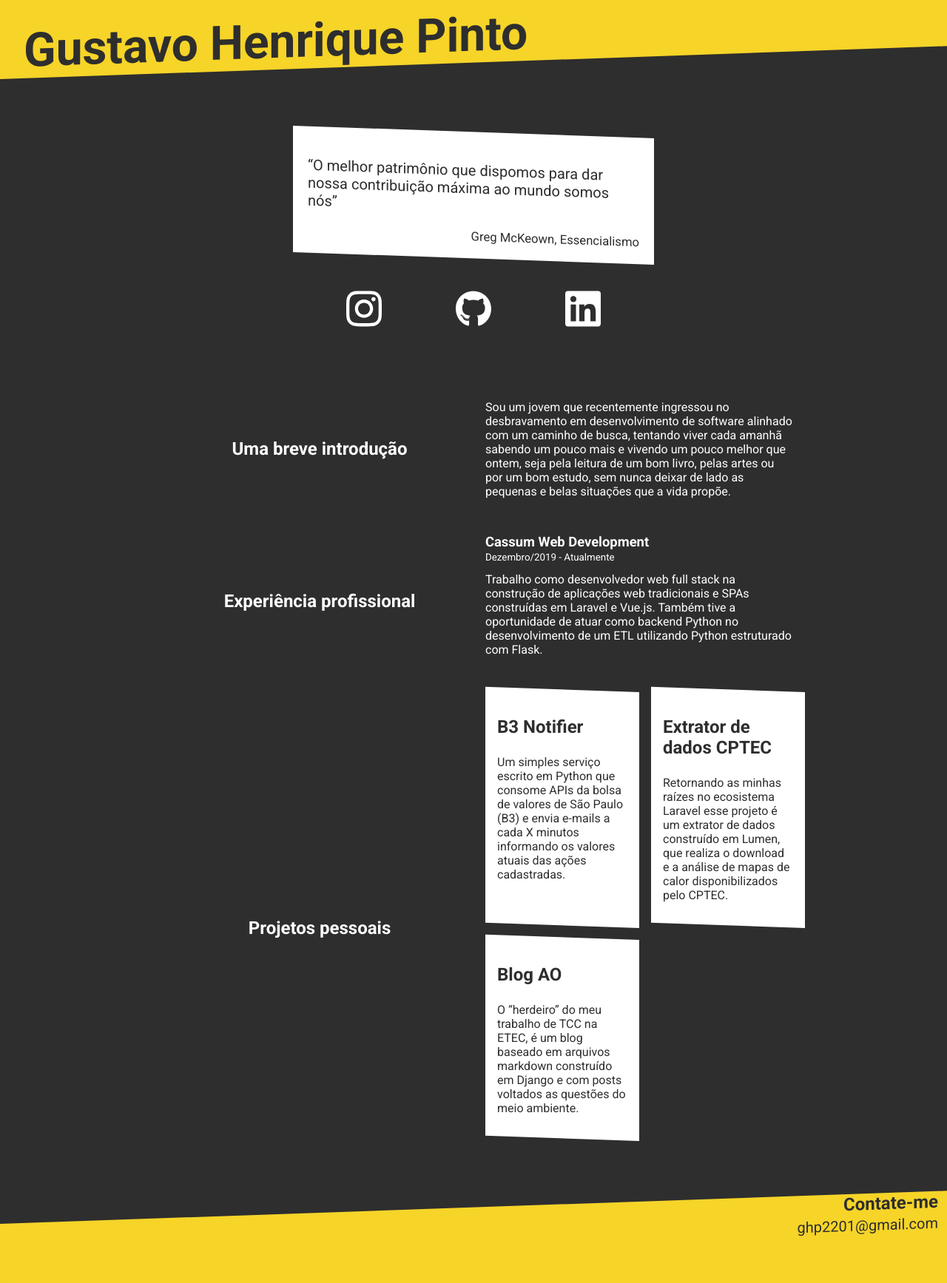
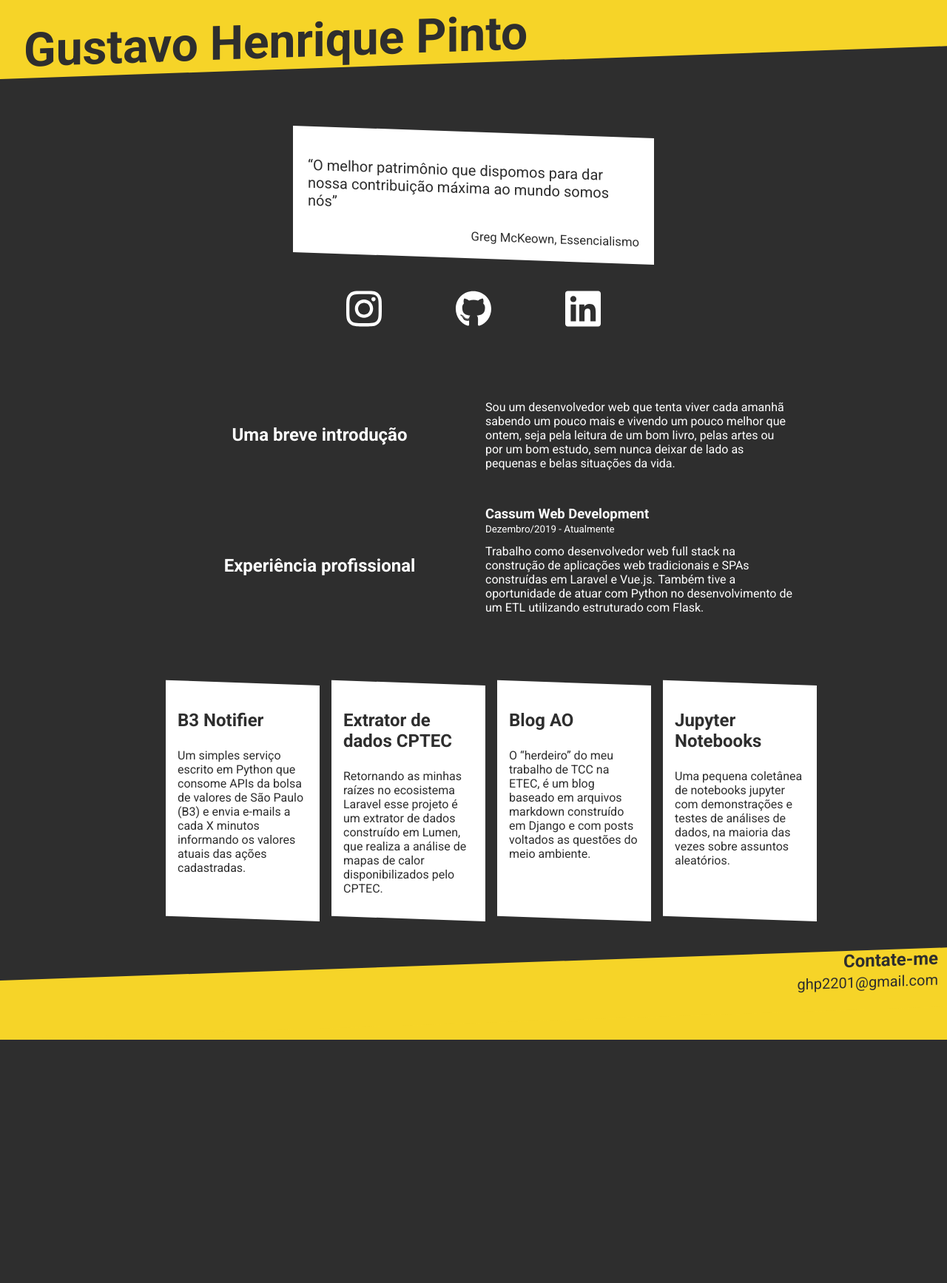
Before and after one commit to gustapinto/gustapinto.github.io, a Jekyll site: the page built from _pages/main.html, in a window 1280 px wide. Shown: the whole page at 74% size. Built offline with Jekyll 4.4.1, drawn with Linux system fonts in a browser that asks for light colours; after the commit the page ends 1406 px from its top, so only the background shows below that.

Commit message:
Improve desktop styling on main page

```diff
--- a/_pages/main.html
+++ b/_pages/main.html
@@ -34,7 +34,7 @@ permalink: /
       Uma breve introdução
     </h1>
     <p class="grid-item">
-      Sou um jovem que recentemente ingressou no desbravamento em desenvolvimento de software alinhado com um caminho de busca, tentando viver cada amanhã sabendo um pouco mais e vivendo um pouco melhor que ontem, seja pela leitura de um bom livro, pelas artes ou por um bom estudo, sem nunca deixar de lado as pequenas e belas situações que a vida propõe.
+      Sou um desenvolvedor web que tenta viver cada amanhã sabendo um pouco mais e vivendo um pouco melhor que ontem, seja pela leitura de um bom livro, pelas artes ou por um bom estudo, sem nunca deixar de lado as pequenas e belas situações da vida.
     </p>
   </div>
 
@@ -51,18 +51,15 @@ permalink: /
           Dezembro/2019 - Atualmente
         </small>
         <p class="topic-text">
-          Trabalho como desenvolvedor web full stack na construção de aplicações web tradicionais e SPAs construídas em Laravel e Vue.js. Também tive a oportunidade de atuar como backend Python no desenvolvimento de um ETL utilizando Python estruturado com Flask.
+          Trabalho como desenvolvedor web full stack na construção de aplicações web tradicionais e SPAs construídas em Laravel e Vue.js. Também tive a oportunidade de atuar com Python no desenvolvimento de um ETL utilizando estruturado com Flask.
         </p>
       </div>
     </div>
   </div>
+</div>
 
-  <div class="grid">
-    <h1 class="grid-item">
-      Projetos pessoais
-    </h1>
-    <div class="grid-item">
-      <div class="grid">
+<div>
+  <div class="grid cards">
     <div class="card-clickable" id="b3-notifier-card">
       <h3 class="card-title">
         B3 Notifier
@@ -77,7 +74,7 @@ permalink: /
         Extrator de dados CPTEC
       </h3>
       <span class="card-text">
-             Retornando as minhas raízes no ecosistema Laravel esse projeto é um extrator de dados construído em Lumen, que realiza o download e a análise de mapas de calor disponibilizados pelo CPTEC.
+         Retornando as minhas raízes no ecosistema Laravel esse projeto é um extrator de dados construído em Lumen, que realiza a análise de mapas de calor disponibilizados pelo CPTEC.
       </span>
     </div>
 
@@ -89,7 +86,14 @@ permalink: /
         O “herdeiro” do meu trabalho de TCC na ETEC, é um blog baseado em arquivos markdown construído em Django e com posts voltados as questões do meio ambiente.
       </span>
     </div>
+
+    <div class="card-clickable" id="jupyter-card">
+      <h3 class="card-title">
+        Jupyter Notebooks
+      </h3>
+      <span class="card-text">
+        Uma pequena coletânea de notebooks jupyter com demonstrações e testes de análises de dados, na maioria das vezes sobre assuntos aleatórios.
+      </span>
     </div>
   </div>
 </div>
-</div>
--- a/assets/css/main.sass
+++ b/assets/css/main.sass
@@ -1,7 +1,9 @@
 ---
 ---
 
+$breakpoint-mobile: 576px
 $breakpoint-small: 768px
+$breakpoint-medium: 992px
 $color-primary: #f6d428
 $color-secondary: #2e2e2e
 $fnt-extra-large: 4rem
@@ -113,6 +115,10 @@ a
   align-content: center
   grid-gap: 1em
 
+  &.cards
+    margin-top: $m-large
+    grid-template-columns: 25% 25% 25% 25%
+
 .grid-item
   place-self: center
 
@@ -156,7 +162,18 @@ a
   .topic-text
     margin-top: 0.75em
 
+@media (max-width: $breakpoint-medium)
+  .grid
+    &.cards
+      grid-template-columns: 33% 33% 33%
+
+
 @media (max-width: $breakpoint-small)
+  .grid
+    &.cards
+      grid-template-columns: 50% 50%
+
+@media (max-width: $breakpoint-mobile)
   .card-quote
     width: 70vw
 
@@ -169,6 +186,9 @@ a
     grid-gap: 0.1em
     grid-template-columns: auto
 
+    &.cards
+      grid-template-columns: auto
+
   .grid-icons
     width: 90vw
 
```
Lines whose indentation alone changed are shown as unchanged.
